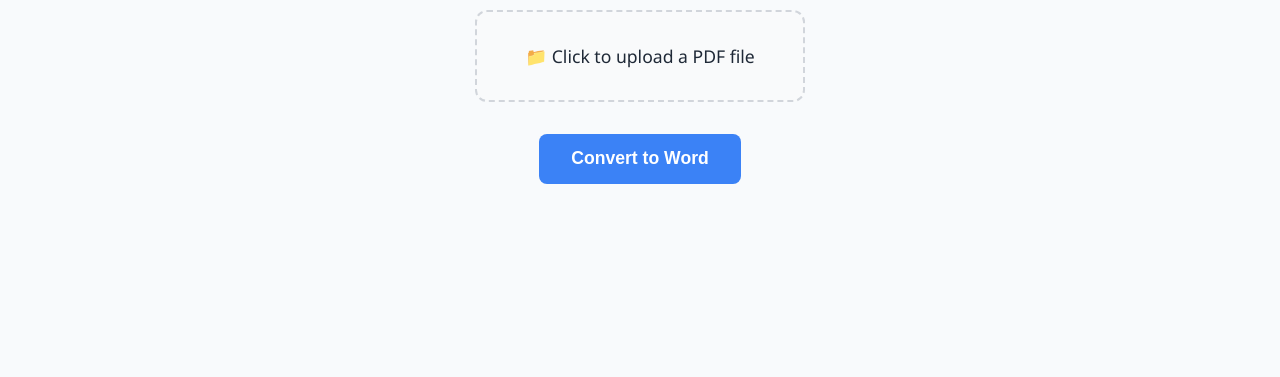
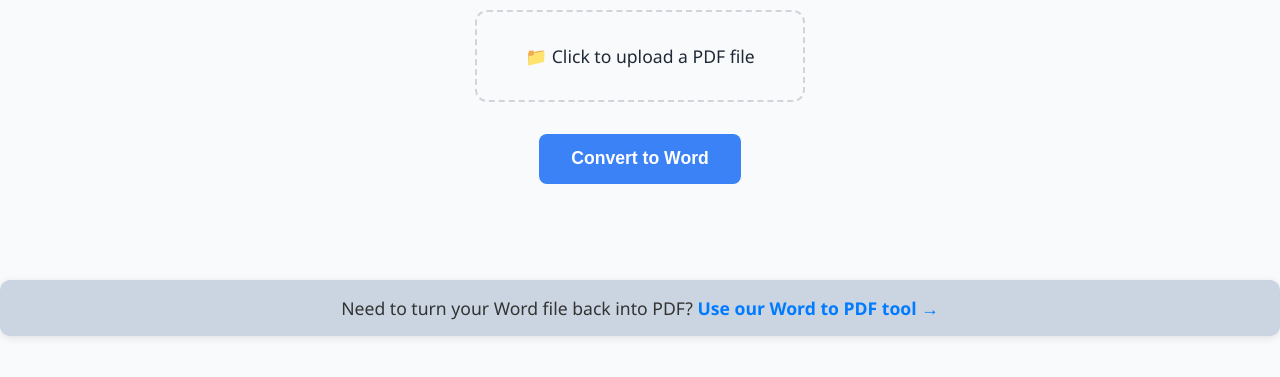
Before and after one commit to disururathnayake/QuickConverter, a React app in the folder client/: page /pdf-to-word in a window 1280 px wide. Shown: the part 261-638 px from the top of the page. Built offline with nearby package versions, Linux system fonts and the light colour scheme.

Commit message:
Internal Links and Scroll to top

```diff
--- a/client/src/Home.jsx
+++ b/client/src/Home.jsx
@@ -17,28 +17,28 @@ function Home() {
       description: "Easily convert PDF files into fully editable Word documents for free.",
       image: pdfToWordImage,
       href: "/pdf-to-word",
-      alt: "PDF to Word Conversion Tool Preview",
+      alt: "PDF to Word Converter Icon",
     },
     {
       name: "Word to PDF Converter",
       description: "Quickly turn your Word documents into high-quality PDFs with one click.",
       image: wordtopdf,
       href: "/word-to-pdf",
-      alt: "Word to PDF Conversion Tool Preview",
+      alt: "Word to PDF Converter Icon",
     },
     {
       name: "Merge PDF Files",
       description: "Combine multiple PDFs into a single organized PDF file easily.",
       image: mergepdf,
       href: "/merge-pdf",
-      alt: "Merge PDF Files Tool Preview",
+      alt: "Merge PDF Files Icon",
     },
     {
       name: "Split PDF Pages",
       description: "Split a large PDF into smaller files or extract specific pages for free.",
       image: splitpdf,
       href: "/split-pdf",
-      alt: "Split PDF Pages Tool Preview",
+      alt: "plit PDF Pages Icon",
     },
   ];
 
@@ -56,6 +56,16 @@ function Home() {
         />
         <meta name="robots" content="index, follow" />
         <link rel="canonical" href="https://www.quickconverter.pro/" />
+        <script type="application/ld+json">
+{`
+{
+  "@context": "https://schema.org",
+  "@type": "WebSite",
+  "name": "Quick Converter",
+  "url": "https://www.quickconverter.pro",
+}
+`}
+</script>
       </Helmet>
       <Navbar />
 
--- a/client/src/Mergepdf.css
+++ b/client/src/Mergepdf.css
@@ -284,3 +284,28 @@ button:disabled {
     font-weight: 500;
     z-index: 1;
   }
+
+  .internal-link-box {
+    margin-top: 2rem;
+    padding: 1rem;
+    background-color: #cbd5e1; /* Light blue/gray */
+    border-radius: 10px;
+    text-align: center;
+    box-shadow: 0 2px 8px rgba(0, 0, 0, 0.1);
+  }
+
+  .internal-link-box p {
+    margin: 0;
+    font-size: 1.1rem;
+    color: #333;
+  }
+
+  .internal-link {
+    color: #007bff;
+    font-weight: bold;
+    text-decoration: none;
+  }
+
+  .internal-link:hover {
+    text-decoration: underline;
+  }
--- a/client/src/Mergepdf.jsx
+++ b/client/src/Mergepdf.jsx
@@ -6,6 +6,7 @@ import usePageTitle from "./hooks/usePageTitle";
 import { API_BASE_URL } from "./config";
 import { Helmet } from "react-helmet";
 import mergeGuideImg from "./assets/merge-guide.png";
+import { Link } from "react-router-dom";
 
 function Mergepdf() {
     const [files, setFiles] = useState([]);
@@ -222,6 +223,13 @@ function Mergepdf() {
                     </div>
                 </div>
             </section>
+
+            <div className="internal-link-box">
+  <p>
+    Need to split PDFs after merging?{" "}
+    <Link to="/split-pdf" className="internal-link">Try our Split PDF Tool →</Link>
+  </p>
+</div>
         </>
     );
 }
--- a/client/src/Pdftoword.jsx
+++ b/client/src/Pdftoword.jsx
@@ -5,6 +5,7 @@ import Navbar from "./templates/Navbar.jsx";
 import usePageTitle from "./hooks/usePageTitle";
 import { API_BASE_URL } from "./config";
 import { Helmet } from "react-helmet";
+
 
 function Pdftoword() {
 
@@ -125,6 +126,13 @@ function Pdftoword() {
           </a>
         )}
       </div>
+
+      <div className="internal-link-box">
+  <p>
+    Need to turn your Word file back into PDF?{" "}
+    <Link to="/word-to-pdf" className="internal-link">Use our Word to PDF tool →</Link>
+  </p>
+</div>
     </>
   );
 }
--- /dev/null
+++ b/client/src/ScrollToTop.jsx
@@ -0,0 +1,18 @@
+import { useEffect } from "react";
+import { useLocation } from "react-router-dom";
+
+function ScrollToTop() {
+  const { pathname } = useLocation();
+
+  useEffect(() => {
+    window.scrollTo({
+      top: 0,
+      left: 0,
+      behavior: "smooth" // 🔥 smooth scrolling
+    });
+  }, [pathname]);
+
+  return null;
+}
+
+export default ScrollToTop;
--- a/client/src/Splitpdf.jsx
+++ b/client/src/Splitpdf.jsx
@@ -5,6 +5,7 @@ import usePageTitle from "./hooks/usePageTitle";
 import { API_BASE_URL } from "./config";
 import { Helmet } from "react-helmet";
 import splitGuideImg from "./assets/split-guide.png";
+import { Link } from "react-router-dom";
 
 function Splitpdf() {
 
@@ -170,6 +171,13 @@ function Splitpdf() {
           </div>
         </div>
       </section>
+
+      <div className="internal-link-box">
+  <p>
+    Want to combine your PDFs after splitting?{" "}
+    <Link to="/merge-pdf" className="internal-link">Try our Merge PDF tool →</Link>
+  </p>
+</div>
     </>
   );
 }
--- a/client/src/Wordtopdf.jsx
+++ b/client/src/Wordtopdf.jsx
@@ -130,6 +130,13 @@ function Wordtopdf() {
                     </a>
                 )}
             </div>
+
+            <div className="internal-link-box">
+  <p>
+    Need to convert your PDF back into an editable Word document?{" "}
+    <Link to="/pdf-to-word" className="internal-link">Use our PDF to Word tool →</Link>
+  </p>
+</div>
         </>
     );
 }
--- a/client/src/index.js
+++ b/client/src/index.js
@@ -6,12 +6,14 @@ import PdfToWord from "./Pdftoword.jsx";
 import Wordtopdf from "./Wordtopdf.jsx";
 import Mergepdf from "./Mergepdf.jsx";
 import Splitpdf from "./Splitpdf.jsx";
+import ScrollToTop from "./ScrollToTop";
 import "./Pdftoword.css";
 
 
 const root = ReactDOM.createRoot(document.getElementById("root"));
 root.render(
   <BrowserRouter>
+  <ScrollToTop />
     <Routes>
       <Route path="/" element={<Home />} />
       <Route path="/pdf-to-word" element={<PdfToWord />} />
```
